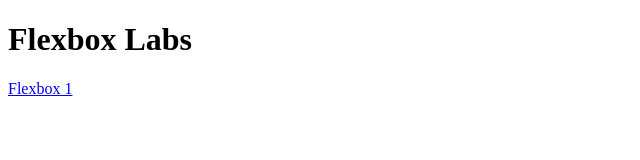
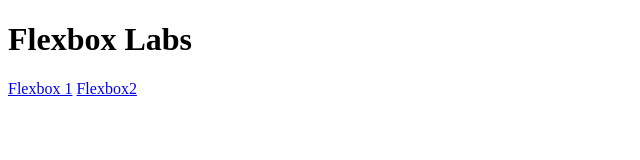
Before and after one commit to Roman23ew/Flexbox_Labs, a plain HTML site: page index.html in a window 1280 px wide. Shown: the full height of the page, 0-640 px from the left. Drawn offline with Linux system fonts and the light colour scheme.

Commit message:
added link to flexbox 2 lab on the home page

```diff
--- a/index.html
+++ b/index.html
@@ -8,6 +8,7 @@
 <body>
     <h1>Flexbox Labs</h1>
     <a href="html/flexbox1.html">Flexbox 1</a>
+    <a href="html/flexbox2.html">Flexbox2</a>
 
 </body>
 </html>
```
